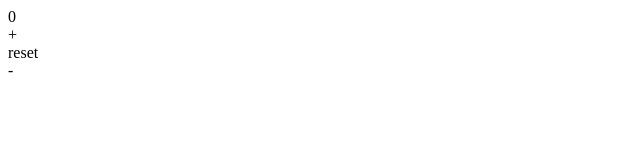
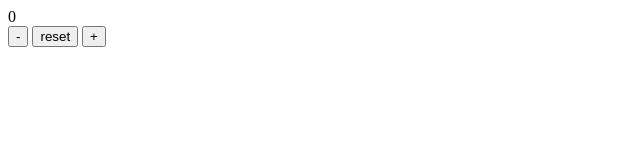
Before and after one commit to rakib00-dev/js-counter, a plain HTML site: page index.html in a window 1280 px wide. Shown: the whole page, without its empty margins (0-640 px from the left). Drawn offline with Linux system fonts and the light colour scheme.

Commit message:
updated the counter-button

```diff
--- a/index.html
+++ b/index.html
@@ -12,9 +12,9 @@
         <div id="display">0</div>
       </div>
       <div id="counter-button">
-        <div id="plus">+</div>
-        <div id="erset">reset</div>
-        <div id="minus">-</div>
+        <button id="minus">-</button>
+        <button id="reset">reset</button>
+        <button id="plus">+</button>
       </div>
     </div>
     <script src="main.js"></script>
```
